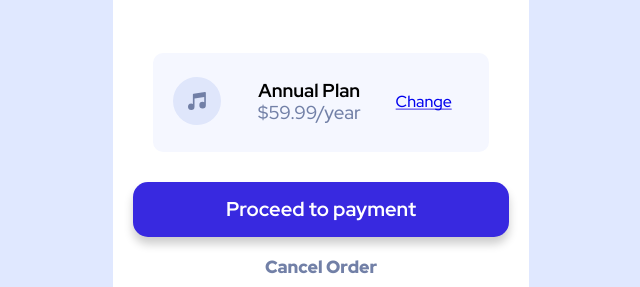
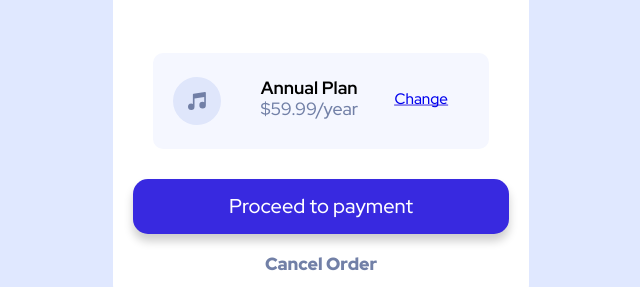
Before and after one commit to BrazilianDdeveloper/order-sumary.github.io, a plain HTML site: page index.html in a window 1280 px wide. Shown: the part 489-776 px from the top of the page, 319-959 px from the left. Drawn offline with Linux system fonts and the light colour scheme.

Commit message:
Update style.css

```diff
--- a/style.css
+++ b/style.css
@@ -1,6 +1,6 @@
 .botao-roxo {
     color: white;
-    font-weight: 700;
+    font-weight: 400;
     font-size: 1.25rem;
     background-color: hsl(245, 75%, 52%);
     padding: 16px 20px;
@@ -72,6 +72,7 @@ body {
     padding-right: 12%;
     padding-left: 12%;
     box-sizing: border-box;
+    font-size: 0.95rem;
 }
 
 .planos-container img {
```
